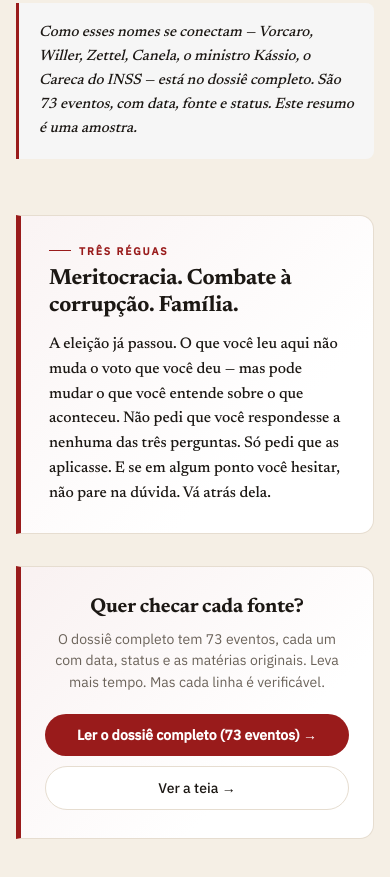
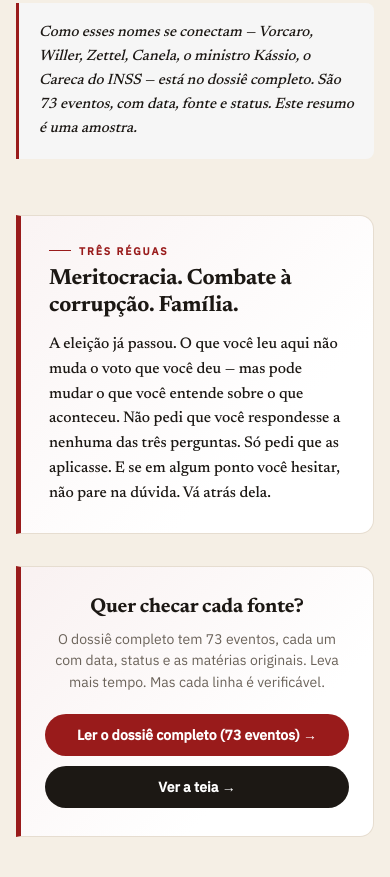
Before and after one commit to ajuliasse/A-Teia, a plain HTML site: page index.html in a window 390 px wide. Shown: the part 2625-3502 px from the top of the page. Drawn offline with nearby package versions, Linux system fonts and the light colour scheme.

Commit message:
fix: unifica visual do botão secundário no Resumo da Teia
- Substitui a classe `.btn-teia-resumo` pela `.btn-dossie` com fundo escuro, igualando a aparência e o contraste ao botão da Balança na Régua.
- Remove o CSS morto da antiga classe no mobile e desktop.

```diff
--- a/index.html
+++ b/index.html
@@ -562,8 +562,7 @@ footer:before{content:"NOTA EDITORIAL";display:block;font-size:11px;font-weight:
 .cta-dossie-botoes{display:flex;flex-wrap:wrap;gap:10px;justify-content:center}
 .btn-dossie{background:var(--V);color:#fff;border:none;border-radius:999px;padding:14px 24px;font:600 14px/1 "IBM Plex Sans",sans-serif;cursor:pointer;display:inline-flex;align-items:center;gap:8px;transition:transform .15s,box-shadow .15s}
 .btn-dossie:hover{transform:translateY(-2px);box-shadow:0 8px 20px color-mix(in srgb,var(--V) 35%,transparent)}
-.btn-teia-resumo{background:var(--card);color:var(--ink);border:1px solid var(--line);border-radius:999px;padding:14px 24px;font:500 14px/1 "IBM Plex Sans",sans-serif;cursor:pointer;display:inline-flex;align-items:center;gap:8px;transition:all .15s}
-.btn-teia-resumo:hover{border-color:var(--ink);transform:translateY(-2px)}
+/* .btn-teia-resumo removido para unificar com o padrão .btn-dossie */
 
 /* Botão de voltar ao resumo (no dossiê completo) */
 .btn-voltar-resumo{
@@ -604,7 +603,7 @@ footer:before{content:"NOTA EDITORIAL";display:block;font-size:11px;font-weight:
   .desfecho-list li::before{left:5.5px}
   .desfecho-list li::after{left:15px;width:8px}
   .cta-dossie-botoes{flex-direction:column;align-items:stretch}
-  .btn-dossie,.btn-teia-resumo{justify-content:center}
+  .btn-dossie{justify-content:center}
 }
 
 </style>
@@ -683,7 +682,7 @@ footer:before{content:"NOTA EDITORIAL";display:block;font-size:11px;font-weight:
       <p>O dossiê completo tem 73 eventos, cada um com data, status e as matérias originais. Leva mais tempo. Mas cada linha é verificável.</p>
       <div class="cta-dossie-botoes">
         <button class="btn-dossie" onclick="showView('completo')">Ler o dossiê completo (73 eventos) →</button>
-        <button class="btn-teia-resumo" onclick="openTeia()">Ver a teia →</button>
+        <button class="btn-dossie" style="background:var(--ink);" onclick="openTeia()">Ver a teia →</button>
       </div>
     </section>
 
```
